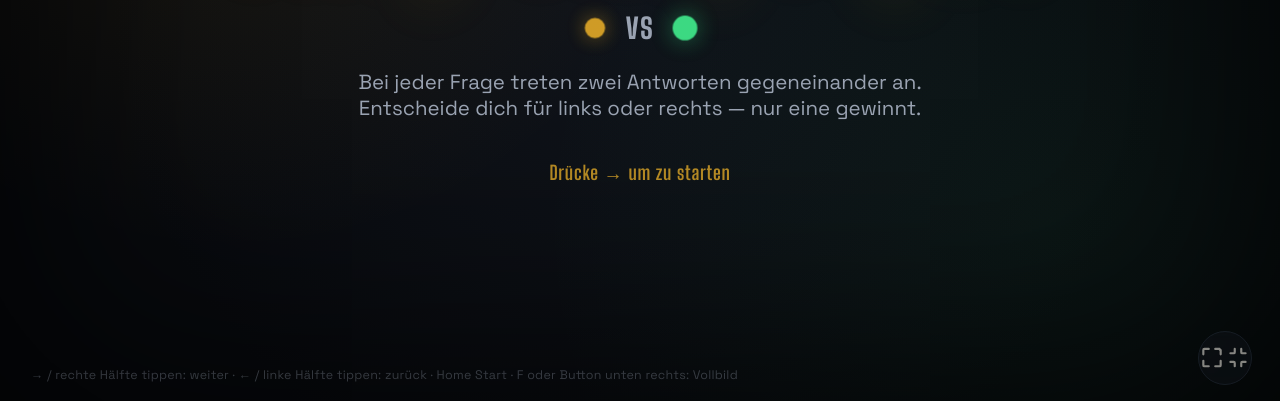
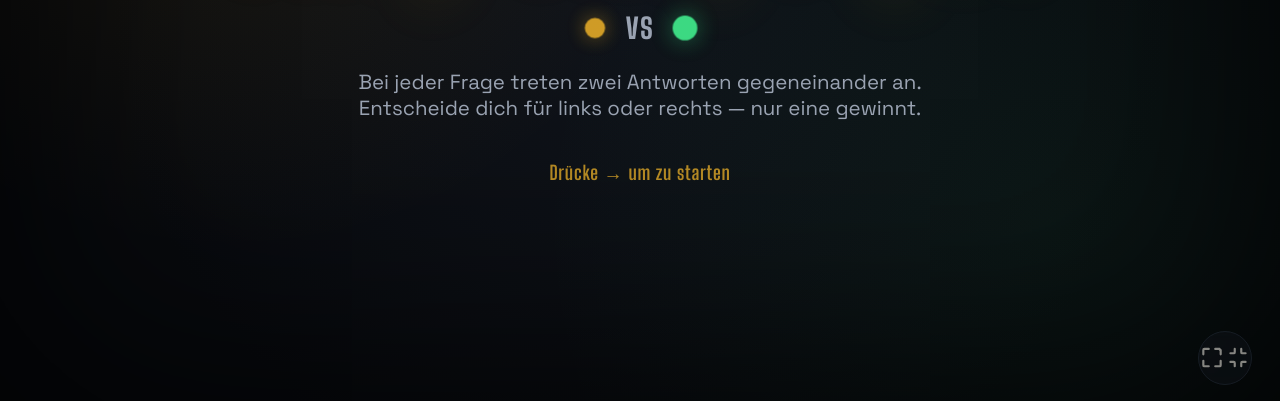
Before and after one commit to struwwelPiet/fiftyfiftyfight, a plain HTML site: page index.html in a window 1280 px wide. Shown: the part 399-800 px from the top of the page. Drawn offline with Linux system fonts and the light colour scheme.

Commit message:
legende weg

```diff
--- a/index.html
+++ b/index.html
@@ -465,8 +465,6 @@
 
 </div>
 
-<div class="legend">→ / rechte Hälfte tippen: weiter · ← / linke Hälfte tippen: zurück · Home Start · F oder Button unten rechts: Vollbild</div>
-
 <button id="fullscreen-btn" class="fullscreen-btn" aria-label="Vollbild umschalten">
   <svg id="fs-icon-expand" viewBox="0 0 24 24"><path d="M4 9V5a1 1 0 0 1 1-1h4M20 9V5a1 1 0 0 1-1-1h-4M4 15v4a1 1 0 0 0 1 1h4M20 15v4a1 1 0 0 1-1 1h-4"/></svg>
   <svg id="fs-icon-compact" viewBox="0 0 24 24" hidden><path d="M9 4v3a1 1 0 0 1-1 1H5M15 4v3a1 1 0 0 0 1 1h3M9 20v-3a1 1 0 0 0-1-1H5M15 20v-3a1 1 0 0 1 1-1h3"/></svg>
```
